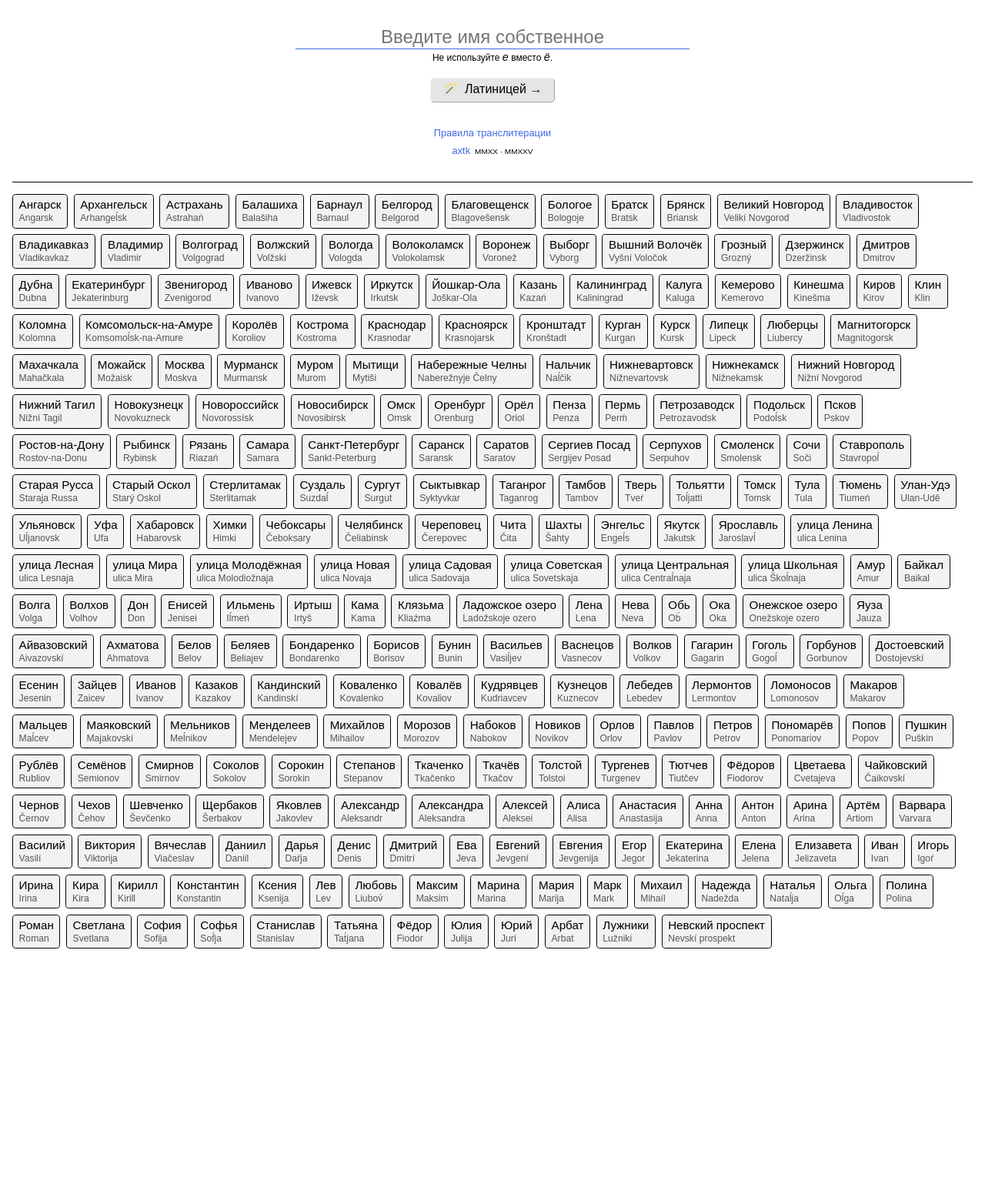
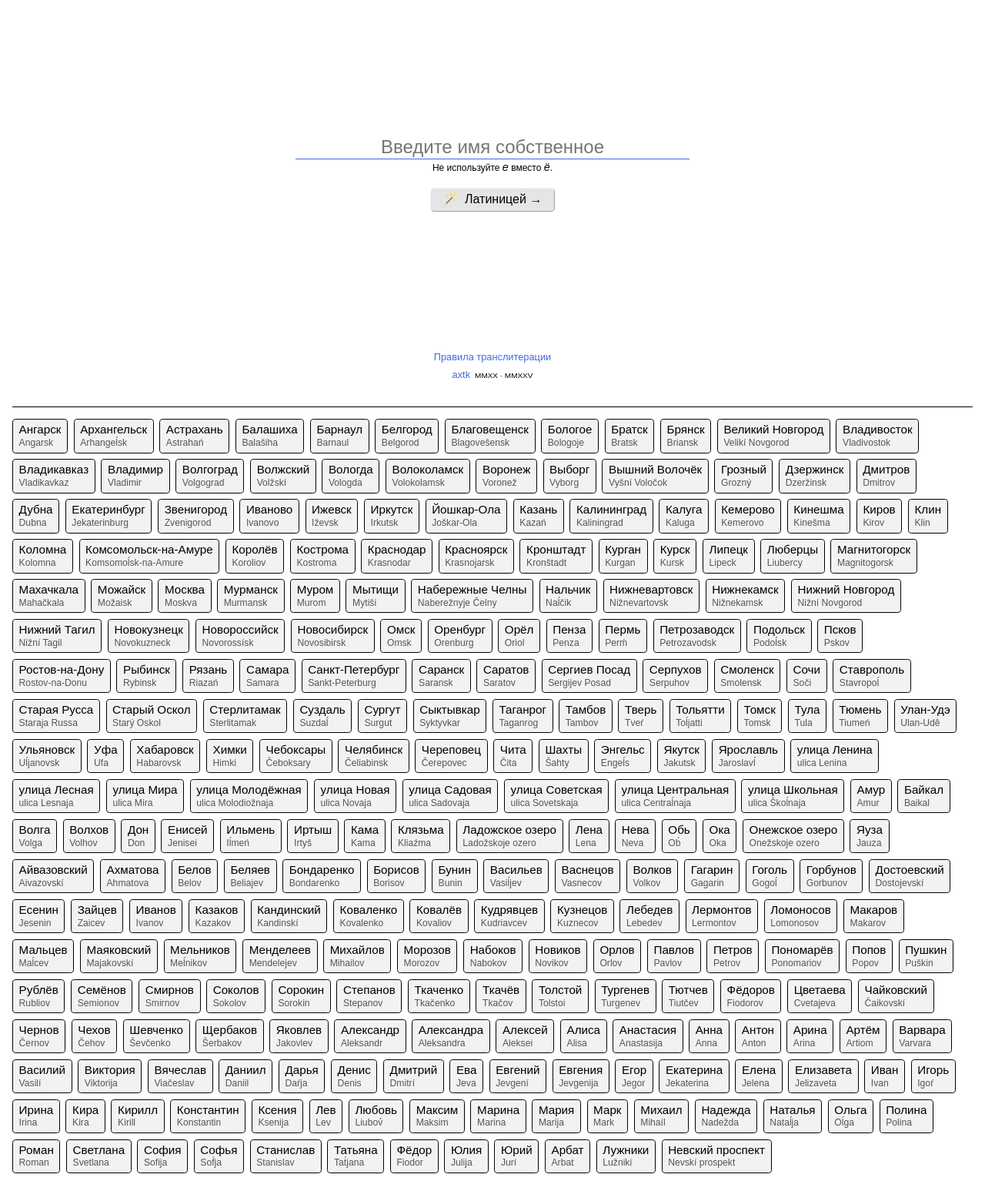
Before and after one commit to axtk/axtk.github.io, a Jekyll site: the page x/names.html, which Jekyll copies as it is, in a window 1280 px wide. Shown: the whole page at 77% size. Built offline with Jekyll 4.4.1, drawn with Linux system fonts in a browser that asks for light colours; before the commit the page ends 1255 px from its top, so only the background shows below that.

Commit message:
update names input form size

```diff
--- a/x/assets/names/index.css
+++ b/x/assets/names/index.css
@@ -74,8 +74,10 @@
 main .input,
 main .hints,
 footer {
+    width: 100%;
     max-width: var(--content-width);
     margin: 2rem auto;
+    box-sizing: border-box;
 }
 main .input,
 main .output,
@@ -83,6 +85,12 @@
     text-align: center;
 }
 
+main {
+    min-height: 50vh;
+    display: flex;
+    flex-direction: column;
+    justify-content: center;
+}
 main .input input {
     width: 100%;
     font-size: 1.5em;
@@ -128,6 +136,7 @@
 
 footer {
     font-size: .8em;
+    margin-top: 0;
 }
 footer p {
     margin: .5em 0;
```
